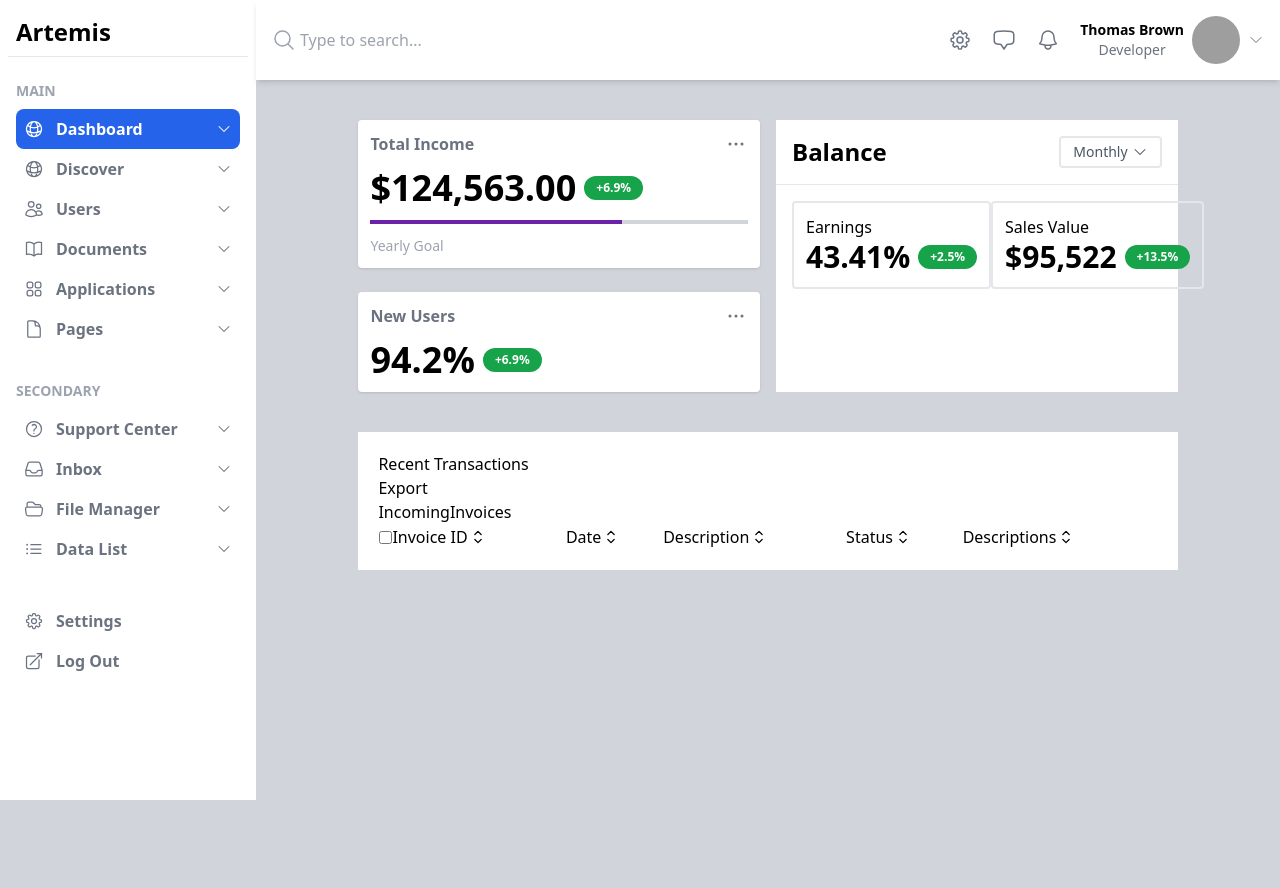
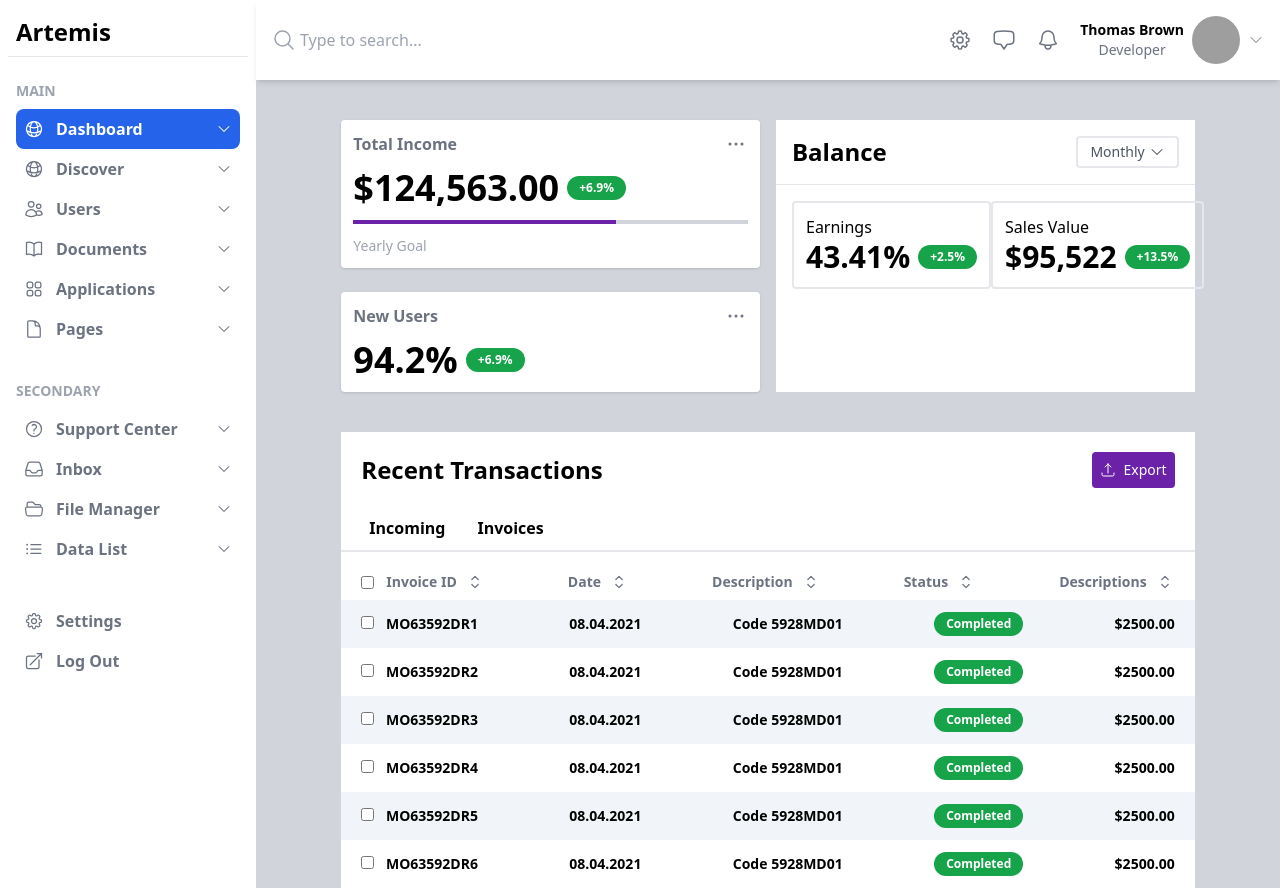
Before and after one commit to KirPot05/dashboard-design, a React (Create React App) app: page / in a window 1280 px wide. Before the commit the page ends 800 px from the top, so only its background shows below. Built offline with nearby package versions, Linux system fonts and the light colour scheme; grey boxes are pictures that could not be loaded.

Commit message:
added recent-transactions section, built custom table

```diff
--- a/src/App.js
+++ b/src/App.js
@@ -1,4 +1,5 @@
 import { Route, Routes } from "react-router-dom";
+import Navbar from "./components/common/Navbar";
 import Sidebar from "./components/Sidebar";
 import Paths from "./Routes";
 
@@ -9,11 +10,14 @@ function App() {
       <Sidebar />
 
       {/* Routing Logic */}
-      <Routes>
-        {Paths.map(({ path, component: Component }, index) => (
-          <Route path={path} key={index} element={<Component />} />
-        ))}
-      </Routes>
+      <div className="flex-1">
+        <Navbar />
+        <Routes>
+          {Paths.map(({ path, component: Component }, index) => (
+            <Route path={path} key={index} element={<Component />} />
+          ))}
+        </Routes>
+      </div>
     </div>
   );
 }
--- a/src/components/Home.js
+++ b/src/components/Home.js
@@ -1,20 +1,14 @@
 import React from "react";
-import Navbar from "./common/Navbar";
 import Stats from "./Stats";
 import Transactions from "./Transactions";
 
 function Home() {
   return (
-    <div className="flex-1">
-      {/* Navbar */}
-      <Navbar />
-
-      <div className="w-4/5 mx-auto mt-10">
-        {/* Stats Component */}
-        <Stats />
-        {/* Transactions Component */}
-        <Transactions />
-      </div>
+    <div className="w-10/12 2xl:w-4/5 mx-auto mt-10">
+      {/* Stats Component */}
+      <Stats />
+      {/* Transactions Component */}
+      <Transactions />
     </div>
   );
 }
--- a/src/components/Sidebar.js
+++ b/src/components/Sidebar.js
@@ -4,9 +4,9 @@ import NavList from "./common/NavList";
 
 function Sidebar() {
   return (
-    <div className="bg-white p-2 w-1/5 min-h-screen sticky top-0 left-0">
+    <div className="bg-white p-2 w-1/5 min-h-screen">
       {/* Header */}
-      <div className="p-2">
+      <div className="p-2 sticky top-0 z-10 bg-white">
         <span className="font-bold text-2xl">Artemis</span>
       </div>
 
--- a/src/components/Transactions.js
+++ b/src/components/Transactions.js
@@ -1,9 +1,7 @@
-import React, { useState } from "react";
-import { ChevronUpDownIcon } from "@heroicons/react/24/outline";
+import { ArrowUpTrayIcon } from "@heroicons/react/24/outline";
+import DataTable from "./common/DataTable";
 
 function Transactions() {
-  const [data, setData] = useState([]);
-
   const columns = [
     "Invoice ID",
     "Date",
@@ -13,33 +11,27 @@ function Transactions() {
   ];
 
   return (
-    <div className="mt-10 bg-white p-5">
-      <div>
-        <h4>Recent Transactions</h4>
-        <button>Export</button>
+    <div className="mt-10 bg-white">
+      <div className="flex items-center justify-between p-5">
+        <h4 className="text-2xl font-semibold">Recent Transactions</h4>
+        <button className="flex items-center space-x-2 bg-purple-800 p-2 rounded text-white text-sm">
+          <ArrowUpTrayIcon className="h-4 w-4" />
+          <span>Export</span>
+        </button>
       </div>
 
-      <div>
-        <button> Incoming </button>
-        <button> Invoices </button>
+      <div className="space-x-4 border-b-2 px-5">
+        <button className="p-2 font-semibold focus:text-purple-800 focus:border-b-2 focus:border-purple-800">
+          {" "}
+          Incoming{" "}
+        </button>
+        <button className="p-2 font-semibold focus:text-purple-800 border-b-2 border-white focus:border-purple-800">
+          {" "}
+          Invoices{" "}
+        </button>
       </div>
 
-      <table className="w-full">
-        <thead>
-          <tr>
-            {columns.map((col, idx) => (
-              <td>
-                <p className="flex items-center">
-                  {idx === 0 && <input type="checkbox" />}
-                  <span> {col} </span>
-                  <ChevronUpDownIcon className="h-5 w-5" />
-                </p>
-              </td>
-            ))}
-          </tr>
-        </thead>
-        <tbody></tbody>
-      </table>
+      <DataTable columns={columns} />
     </div>
   );
 }
--- /dev/null
+++ b/src/components/common/DataTable.js
@@ -0,0 +1,42 @@
+import { ChevronUpDownIcon } from "@heroicons/react/24/outline";
+import React from "react";
+import Badge from "./Badge";
+
+function DataTable({ columns }) {
+  return (
+    <div className="w-full mt-5">
+      {/* Table header */}
+      <div className="flex items-center justify-between text-sm my-2 px-5">
+        {columns.map((col, idx) => (
+          <p key={idx} className="flex items-center text-gray-500">
+            {idx === 0 && <input type="checkbox" className="mr-3" />}
+            <span className="font-semibold"> {col} </span>
+            <ChevronUpDownIcon className="h-5 w-5 ml-2" />
+          </p>
+        ))}
+      </div>
+
+      {/* Table body */}
+      {Array.from({ length: 6 }).map((_, id) => (
+        <div
+          key={id}
+          className="py-3 px-5 flex items-center justify-between font-semibold text-sm even:bg-slate-100"
+        >
+          <p className="space-x-2">
+            <input type="checkbox" />
+            <span> {"MO63592DR" + (id + 1)} </span>
+          </p>
+          <p>08.04.2021</p>
+          <p>Code 5928MD01</p>
+          <p>
+            {" "}
+            <Badge content="Completed" />{" "}
+          </p>
+          <p>$2500.00</p>
+        </div>
+      ))}
+    </div>
+  );
+}
+
+export default DataTable;
--- a/src/components/common/NavList.js
+++ b/src/components/common/NavList.js
@@ -10,10 +10,8 @@ function NavList({ heading, links, nestedLinks }) {
           <Link
             to={url}
             key={title}
-            className={`flex items-center justify-between text-gray-500 font-semibold p-2 ${
-              window.location.pathname === url &&
-              "bg-blue-600 text-white rounded-lg"
-            }`}
+            id={window.location.pathname === url && "link-active"}
+            className="flex items-center justify-between text-gray-500 rounded-lg font-semibold p-2"
           >
             <p className="flex items-center space-x-3">
               <Icon className="w-5 h-5" />
--- /dev/null
+++ b/src/components/common/UnderConstruction.js
@@ -0,0 +1,11 @@
+import React from "react";
+
+function UnderConstruction() {
+  return (
+    <div className="flex items-center justify-center h-[80vh]">
+      Under Construction
+    </div>
+  );
+}
+
+export default UnderConstruction;
--- a/src/index.css
+++ b/src/index.css
@@ -6,4 +6,8 @@
     body{
         @apply bg-gray-300;
     }
+
+    #link-active{
+        @apply text-white bg-blue-600
+    }
 }
```
Also changed, not shown: src/Routes.js (+45 -0 lines).
